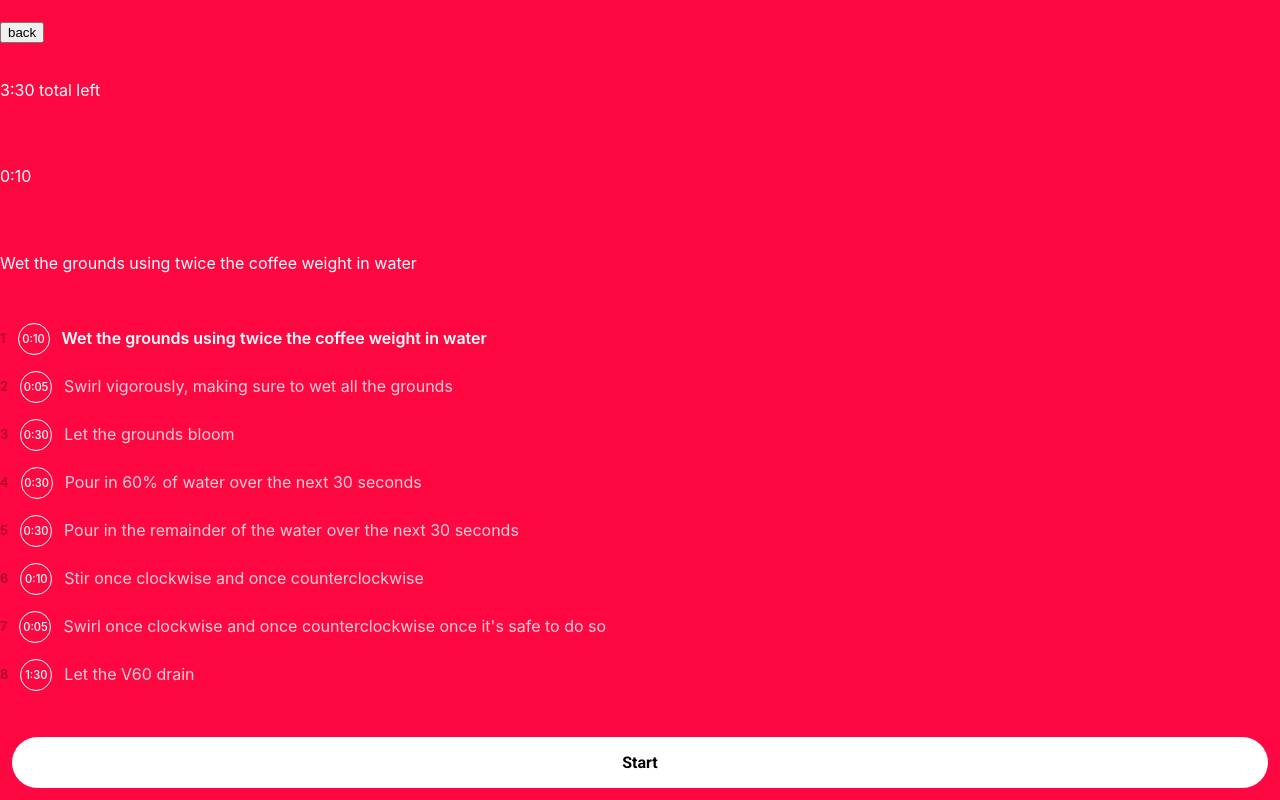
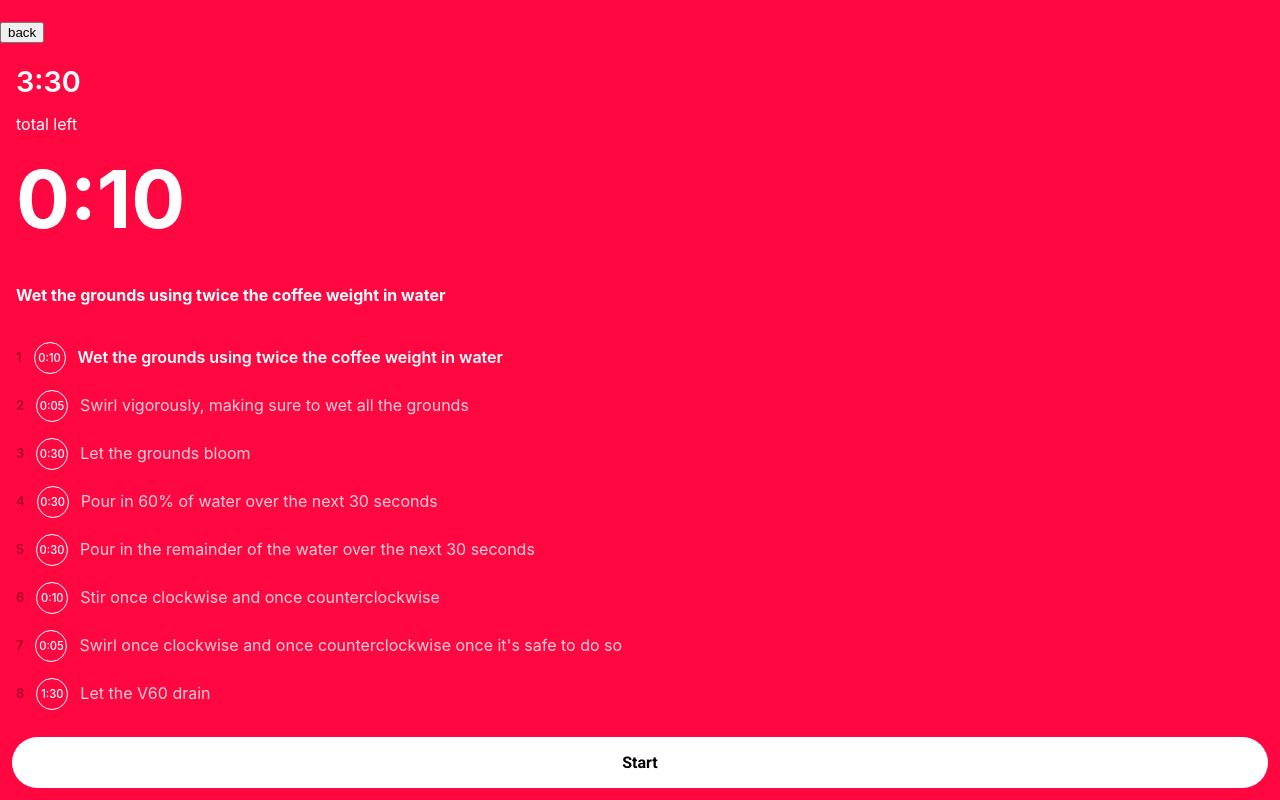
Before and after one commit to nielsrowinbik/qoffeetime, a Next.js app: page /recipe/1/timer in a window 1280 px wide. Built offline with nearby package versions, Linux system fonts and the light colour scheme.

Commit message:
Add some inline styling to get a sense of what components should be built

```diff
--- a/pages/recipe/[id]/timer.tsx
+++ b/pages/recipe/[id]/timer.tsx
@@ -1,4 +1,5 @@
 import { useRouter } from "next/router";
+import { useCallback } from "react";
 import styled from "styled-components";
 
 import { BackButton } from "../../../components/BackButton";
@@ -15,6 +16,7 @@ import recipe from "../../../recipies/v60.json";
 const RecipeTimerMain = styled.main`
     display: grid;
     overflow: auto;
+    margin: 0 16px;
 `;
 
 const RecipeTimer = () => {
@@ -23,12 +25,12 @@ const RecipeTimer = () => {
 
     const timer = useTimer(recipe.steps);
 
-    const onStopClick = () => {
+    const onStopClick = useCallback(() => {
         if (confirm("Do you want to cancel the timer?")) {
             timer.stop();
-            router.push(`/recipe/${id}`);
+            router.back();
         }
-    };
+    }, []);
 
     return (
         <>
@@ -36,13 +38,14 @@ const RecipeTimer = () => {
                 <BackButton />
             </Nav>
             <RecipeTimerMain>
-                <p>
-                    <Timestamp>{timer.remaining}</Timestamp> total left
-                </p>
-                <p>
+                <h3 style={{ margin: 0 }}>
+                    <Timestamp>{timer.remaining}</Timestamp>
+                </h3>
+                <p style={{ margin: 0 }}>total left</p>
+                <h1 style={{ margin: 0 }}>
                     <Timestamp>{timer.currentStepRemaining}</Timestamp>
-                </p>
-                <p>{recipe.steps[timer.currentStepIndex].description}</p>
+                </h1>
+                <h4>{recipe.steps[timer.currentStepIndex].description}</h4>
                 <RecipeStepsList
                     steps={recipe.steps}
                     currentStepIndex={timer.currentStepIndex}
```
